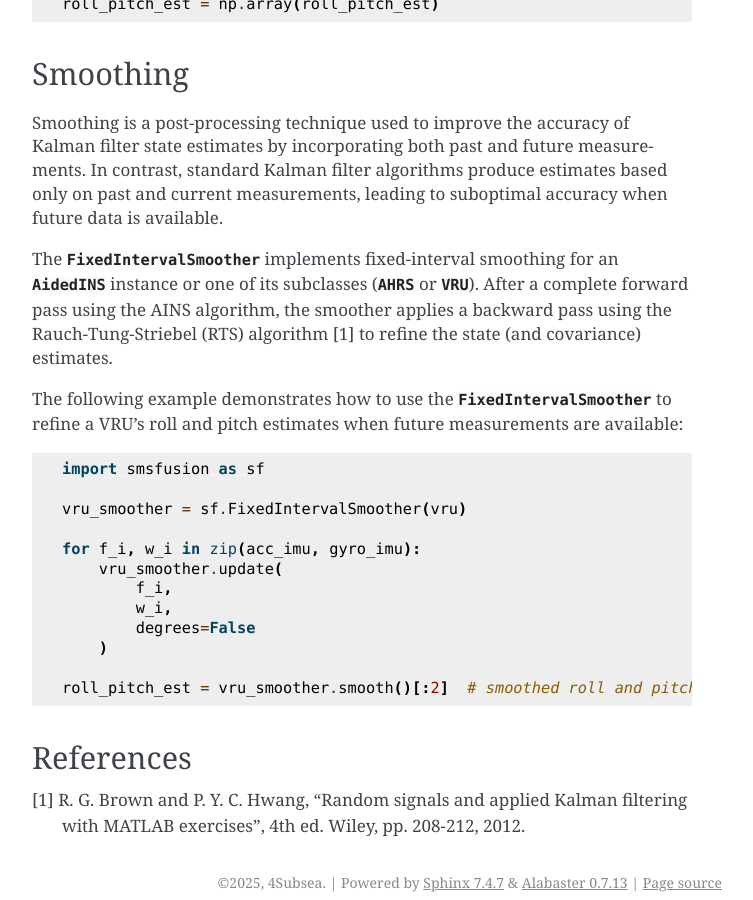
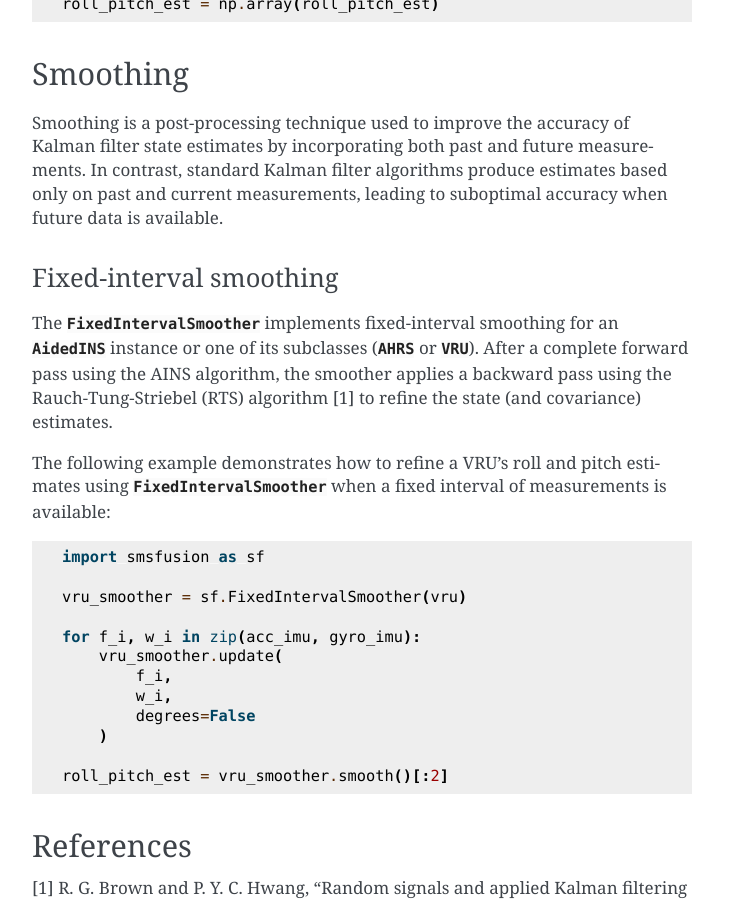
Before and after one commit to 4Subsea/smsfusion-python, a Sphinx documentation site: the page built from docs/user_guide/quickstart.rst, in a window 1280 px wide and 900 px high, scrolled down 5391 px. Shown: the whole window, without its empty margins (388-1141 px from the left). Built offline with Sphinx 7.4.7, drawn with Linux system fonts in a browser that asks for light colours; some of the changed text lies outside the part shown.

Commit message:
some changes

```diff
--- a/docs/user_guide/quickstart.rst
+++ b/docs/user_guide/quickstart.rst
@@ -252,14 +252,17 @@ filter state estimates by incorporating both past and future measurements. In co
 standard Kalman filter algorithms produce estimates based only on past and current
 measurements, leading to suboptimal accuracy when future data is available.
 
+Fixed-interval smoothing
+........................
 The :class:`~smsfusion.FixedIntervalSmoother` implements fixed-interval smoothing
 for an :class:`~smsfusion.AidedINS` instance or one of its subclasses (:class:`~smsfusion.AHRS`
 or :class:`~smsfusion.VRU`). After a complete forward pass using the AINS algorithm,
 the smoother applies a backward pass using the Rauch-Tung-Striebel (RTS) algorithm [1]
 to refine the state (and covariance) estimates.
 
-The following example demonstrates how to use the :class:`~smsfusion.FixedIntervalSmoother`
-to refine a VRU's roll and pitch estimates when future measurements are available:
+The following example demonstrates how to refine a VRU's roll and pitch estimates
+using :class:`~smsfusion.FixedIntervalSmoother` when a fixed interval of measurements
+is available:
 
 
 .. code-block:: python
@@ -275,7 +278,7 @@ to refine a VRU's roll and pitch estimates when future measurements are availabl
             degrees=False
         )
 
-    roll_pitch_est = vru_smoother.smooth()[:2]  # smoothed roll and pitch estimates
+    roll_pitch_est = vru_smoother.smooth()[:2]
 
 
 References
```
